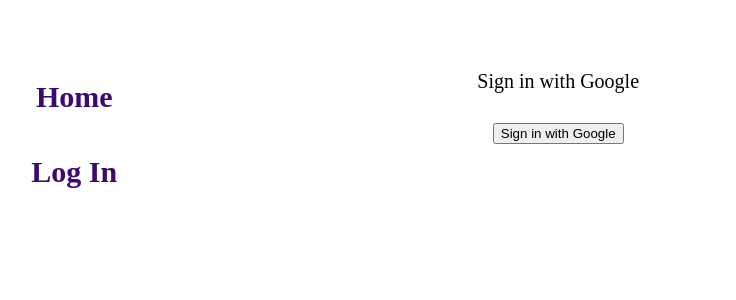
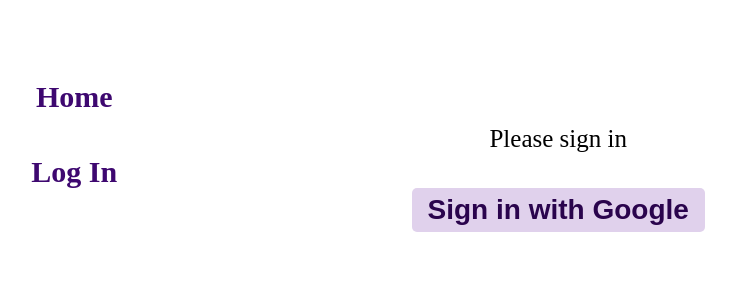
Before and after one commit to birdsong5/social-media-project, a React (Create React App) app: page /login in a window 1280 px wide. Shown: the top 300 px of the page, without its empty margins (234-970 px from the left). Built offline with nearby package versions, Linux system fonts and the light colour scheme; no server answers.

Commit message:
more styling

```diff
--- a/src/components/navbar.css
+++ b/src/components/navbar.css
@@ -43,6 +43,17 @@
 
 .user-pic p {
   font-size: 20px;
+  color: rgb(32, 2, 59);
   font-weight: 600;
-  opacity: 60%;
+  opacity: 70%;
 }
+
+.user-pic button.logout {
+  background-color: rgb(224, 209, 236);
+  color: black;
+  font-size: 15px;
+  border: none;
+  padding: 5px 15px;
+  border-radius: 5px;
+  cursor: pointer;
+}
--- a/src/components/navbar.tsx
+++ b/src/components/navbar.tsx
@@ -37,7 +37,9 @@
             alt=""
             referrerPolicy="no-referrer"
           />
-          <button onClick={signUserOut}>Log Out</button>
+          <button className="logout" onClick={signUserOut}>
+            Log Out
+          </button>
         </div>
       )}
     </div>
--- a/src/pages/create-post/create-post.css
+++ b/src/pages/create-post/create-post.css
@@ -38,3 +38,13 @@
 input[type="text"]:focus {
   border: 2px solid #555;
 }
+
+input[type="submit"] {
+  background-color: rgb(224, 209, 236);
+  color: black;
+  font-size: 18px;
+  border: none;
+  padding: 6px 16px;
+  border-radius: 5px;
+  cursor: pointer;
+}
--- /dev/null
+++ b/src/pages/login.css
@@ -0,0 +1,18 @@
+.signin {
+  margin: 50px auto;
+}
+
+p {
+  font-size: 25px;
+}
+
+button {
+  background-color: rgb(224, 209, 236);
+  color: rgb(42, 4, 77);
+  font-size: 28px;
+  font-weight: 600;
+  border: none;
+  padding: 6px 16px;
+  border-radius: 5px;
+  cursor: pointer;
+}
--- a/src/pages/login.tsx
+++ b/src/pages/login.tsx
@@ -1,6 +1,7 @@
 import { auth, provider } from "../config/firebase";
 import { signInWithPopup } from "firebase/auth";
 import { useNavigate } from "react-router-dom";
+import "./login.css";
 
 export const Login = () => {
   const navigate = useNavigate();
@@ -11,8 +12,8 @@
   };
 
   return (
-    <div>
-      <p>Sign in with Google</p>
+    <div className="signin">
+      <p>Please sign in</p>
       <button onClick={signInWithGoogle}>Sign in with Google</button>
     </div>
   );
--- a/src/pages/main/post.css
+++ b/src/pages/main/post.css
@@ -9,8 +9,9 @@
   font-size: 28px;
 }
 
-p {
-  font-size: 20px;
+p.post {
+  font-size: 19px;
+  line-height: 1.2;
 }
 
 p.userName {
--- a/src/pages/main/post.tsx
+++ b/src/pages/main/post.tsx
@@ -92,7 +92,7 @@
         <h1>{post.title}</h1>
       </div>
       <div>
-        <p>{post.description}</p>
+        <p className="post">{post.description}</p>
       </div>
       <div>
         <p className="userName">@ {post.userName}</p>
```
